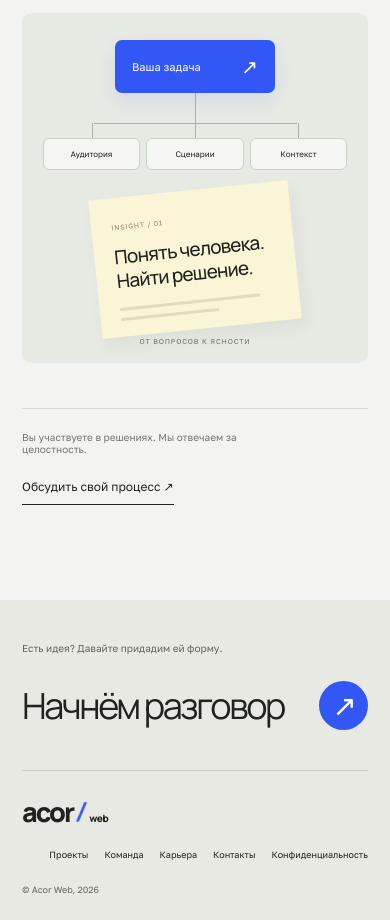
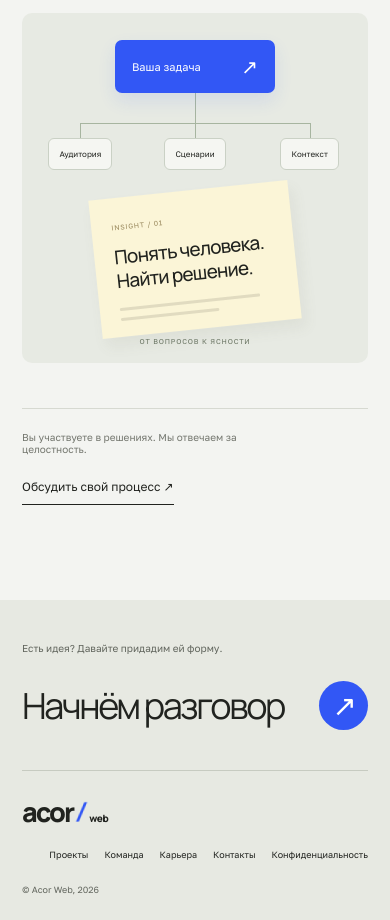
Before and after one commit to Dima163163/acor-web, a React (Vite) app: page / in a window 390 px wide. Shown: the part 6480-7400 px from the top of the page. Built offline with nearby package versions, Linux system fonts and the light colour scheme.

Commit message:
feat: expand case studies and localized experience

```diff
--- a/src/shared/styles/case-studies.css
+++ b/src/shared/styles/case-studies.css
@@ -33,6 +33,18 @@
 .lab-export-status, .favorite-projects-note { min-height: 18px; color: var(--muted); font-size: 12px; }
 .favorite-projects-note { margin-top: 14px; }
 
+/* Keep the process tree connected when its panel shrinks. */
+.process-art--map { overflow: hidden; }
+.map-branches { width: 100%; max-width: 640px; padding-inline: 12px; }
+.map-branches:before { left: 16.666%; right: 16.666%; }
+.map-branches>span { width: max-content; max-width: 100%; }
+.map-branches>span:before { top: -16px; height: 15px; }
+
+@media (max-width: 540px) {
+  .map-branches { width: 100%; padding-inline: 4px; }
+  .map-branches>span { width: max-content; padding-inline: 10px; }
+}
+
 @media (max-width: 760px) {
   .case-demo-heading { grid-template-columns: 1fr; gap: 14px; }
   .case-demo-heading > p { max-width: none; }
```
